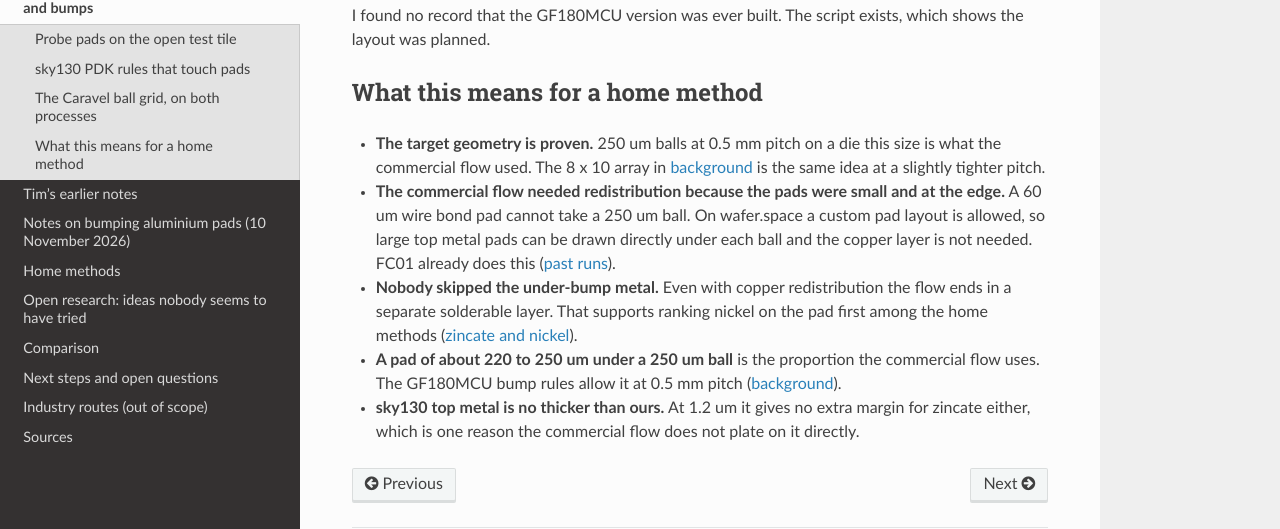
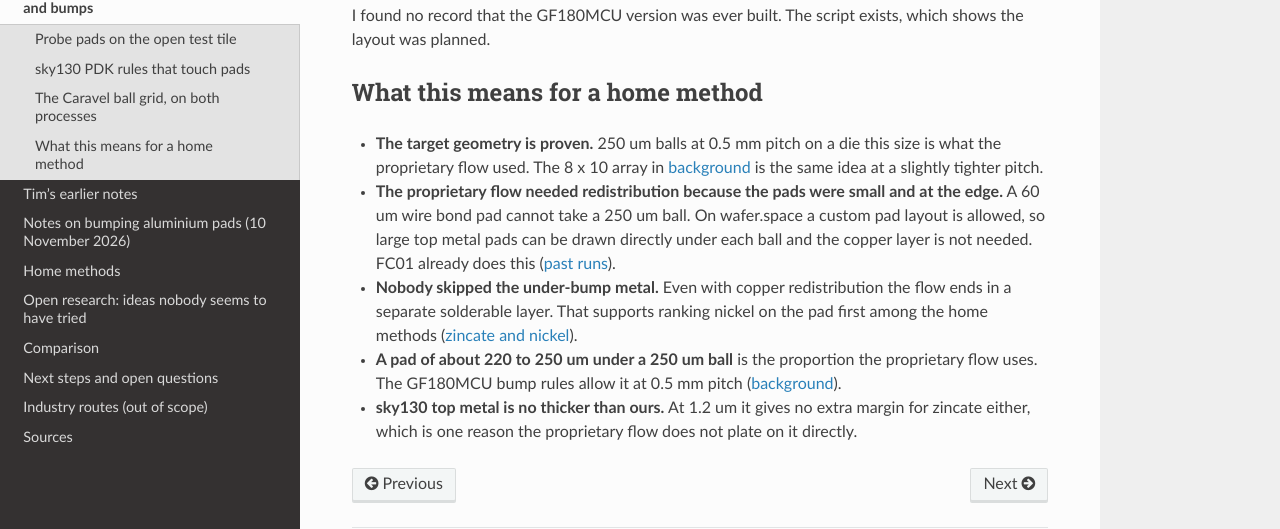
Before and after one commit to mithro/top-metal-solder-balls, a Sphinx documentation site: the page built from docs/sky130.md, in a window 1280 px wide and 900 px high, scrolled down 3074 px. Shown: the part 267-796 px from the top of the window. Built offline with Sphinx 7.4.7 and the Read the Docs theme 3.1.0, drawn with Linux system fonts in a browser that asks for light colours.

Commit message:
Use proprietary in place of commercial throughout the docs
Co-Authored-By: Claude Fable 5.2 <noreply@anthropic.com>
Claude-Session: https://claude.ai/code/session_01T8XQLwQ2VCu12pqbUpoHxE

```diff
--- a/docs/diagrams/gen.py
+++ b/docs/diagrams/gen.py
@@ -300,7 +300,7 @@ def fig_flex():
 
 def fig_wlcsp():
     s = Svg(W + 120, H, "Wafer level chip scale package with redistribution layer", shift=60)
-    s.text(380, 30, "Commercial wafer-level bumping with redistribution", size=16, anchor="middle", weight="bold")
+    s.text(380, 30, "Proprietary wafer-level bumping with redistribution", size=16, anchor="middle", weight="bold")
     bx, r = 520, 105
     s.circle(bx, 274 - math.sqrt(r * r - 70 * 70), r, SOLDER)
     s.rect(60, 350, 640, 60, SI)
@@ -422,7 +422,7 @@ def fig_flows():
         ("Remove mask,\ninspect", DRY),
         ("Ball attach", HOT),
     ], cols=3)
-    flow("wafer-level-flow.svg", "Commercial wafer-level bumping: process flow", [
+    flow("wafer-level-flow.svg", "Proprietary wafer-level bumping: process flow", [
         ("Lay out pads to the\nbump house rules", DRY),
         ("Buy the\nundiced wafer", DRY),
         ("Repassivation and\nRDL (optional)", HOT),
--- a/docs/sky130.md
+++ b/docs/sky130.md
@@ -113,9 +113,9 @@ which shows the layout was planned.
 ## What this means for a home method
 
 - **The target geometry is proven.** 250 um balls at 0.5 mm pitch on a die
-  this size is what the commercial flow used. The 8 x 10 array in
+  this size is what the proprietary flow used. The 8 x 10 array in
   [background](background.md) is the same idea at a slightly tighter pitch.
-- **The commercial flow needed redistribution because the pads were small and
+- **The proprietary flow needed redistribution because the pads were small and
   at the edge.** A 60 um wire bond pad cannot take a 250 um ball. On
   wafer.space a custom pad layout is allowed, so large top metal pads can be
   drawn directly under each ball and the copper layer is not needed. FC01
@@ -125,10 +125,10 @@ which shows the layout was planned.
   the pad first among the home methods ([zincate and
   nickel](methods/zincate-nickel.md)).
 - **A pad of about 220 to 250 um under a 250 um ball** is the proportion the
-  commercial flow uses. The GF180MCU bump rules allow it at 0.5 mm pitch
+  proprietary flow uses. The GF180MCU bump rules allow it at 0.5 mm pitch
   ([background](background.md)).
 - **sky130 top metal is no thicker than ours.** At 1.2 um it gives no extra
-  margin for zincate either, which is one reason the commercial flow does not
+  margin for zincate either, which is one reason the proprietary flow does not
   plate on it directly.
 
 <!-- links: generated by update_links.py, edit _links.md instead -->
```
Also changed, not shown: docs/background.md (+1 -1 lines), docs/industry/enig.md (+1 -1 lines), docs/industry/wafer-level.md (+1 -1 lines), docs/methods/reballing.md (+1 -1 lines), docs/_static/diagrams/wafer-level-flow.svg, docs/_static/diagrams/wlcsp-rdl-cross-section.svg.
